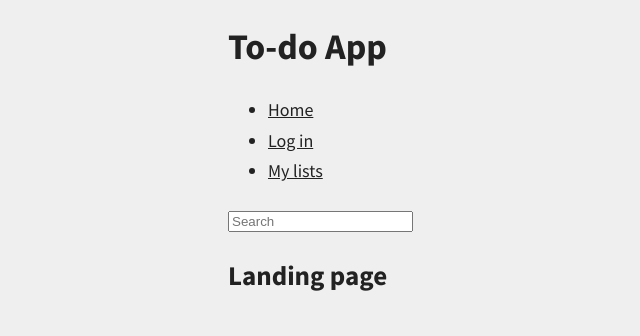
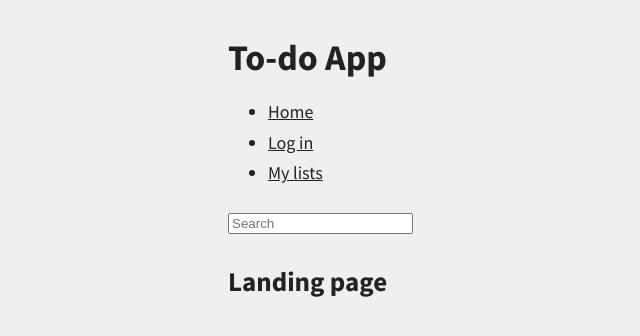
Before and after one commit to murbar/todo-firebase, a React (Create React App) app: page / in a window 1280 px wide. Shown: the top 336 px of the page, without its empty margins (132-772 px from the left). Built offline with nearby package versions, Linux system fonts and the light colour scheme; no server answers.

Commit message:
Adjust margins

```diff
--- a/src/styles/global.js
+++ b/src/styles/global.js
@@ -20,7 +20,8 @@ export default createGlobalStyle`
     -moz-osx-font-smoothing: grayscale;
   }
   h1, h2, h3, h4, h5, h6 {
-    line-height: 1.3;
+    line-height: 1.2;
+    margin: 1em 0 0.5em 0;
   }
   a {
     color: inherit;
```
